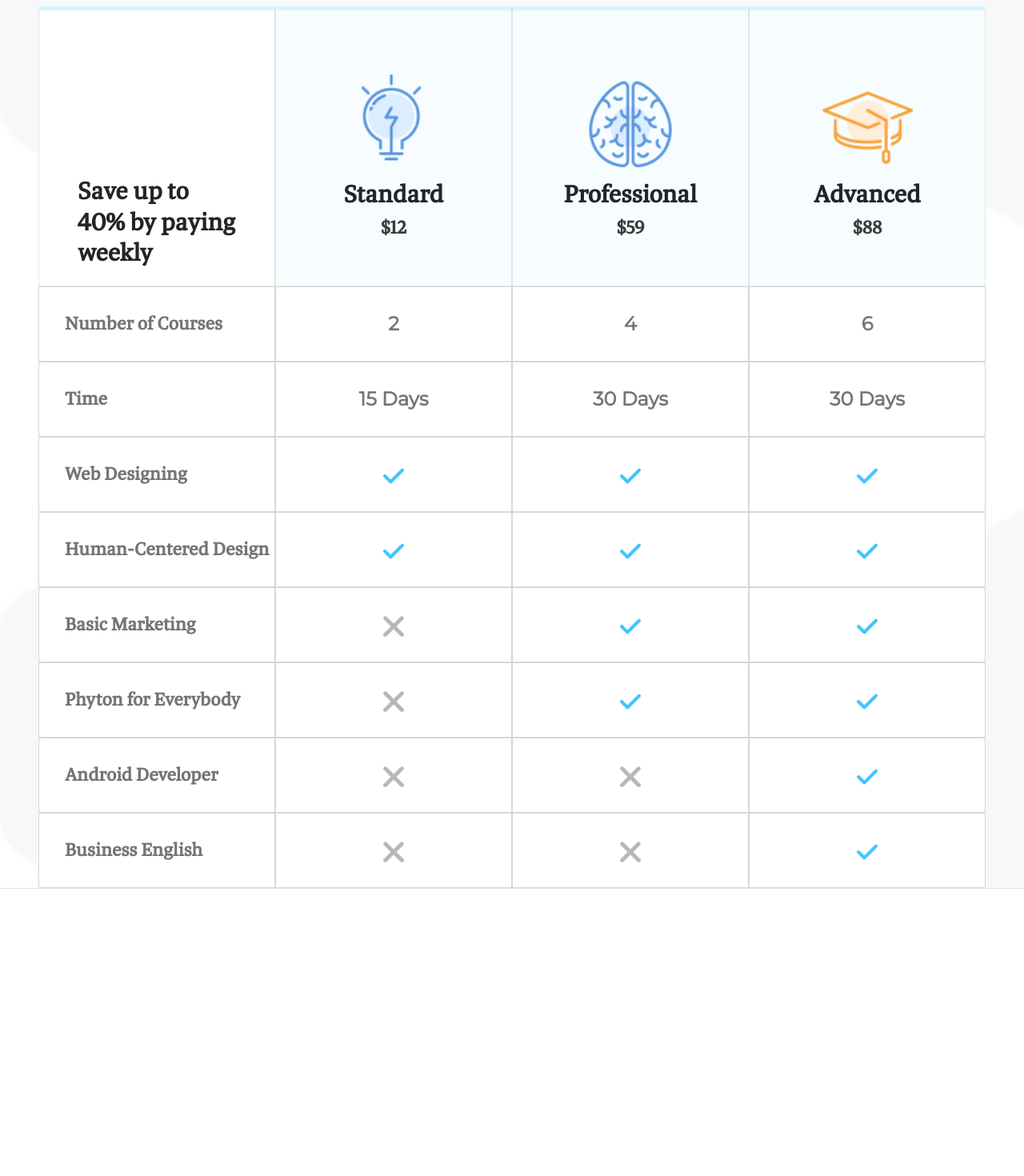
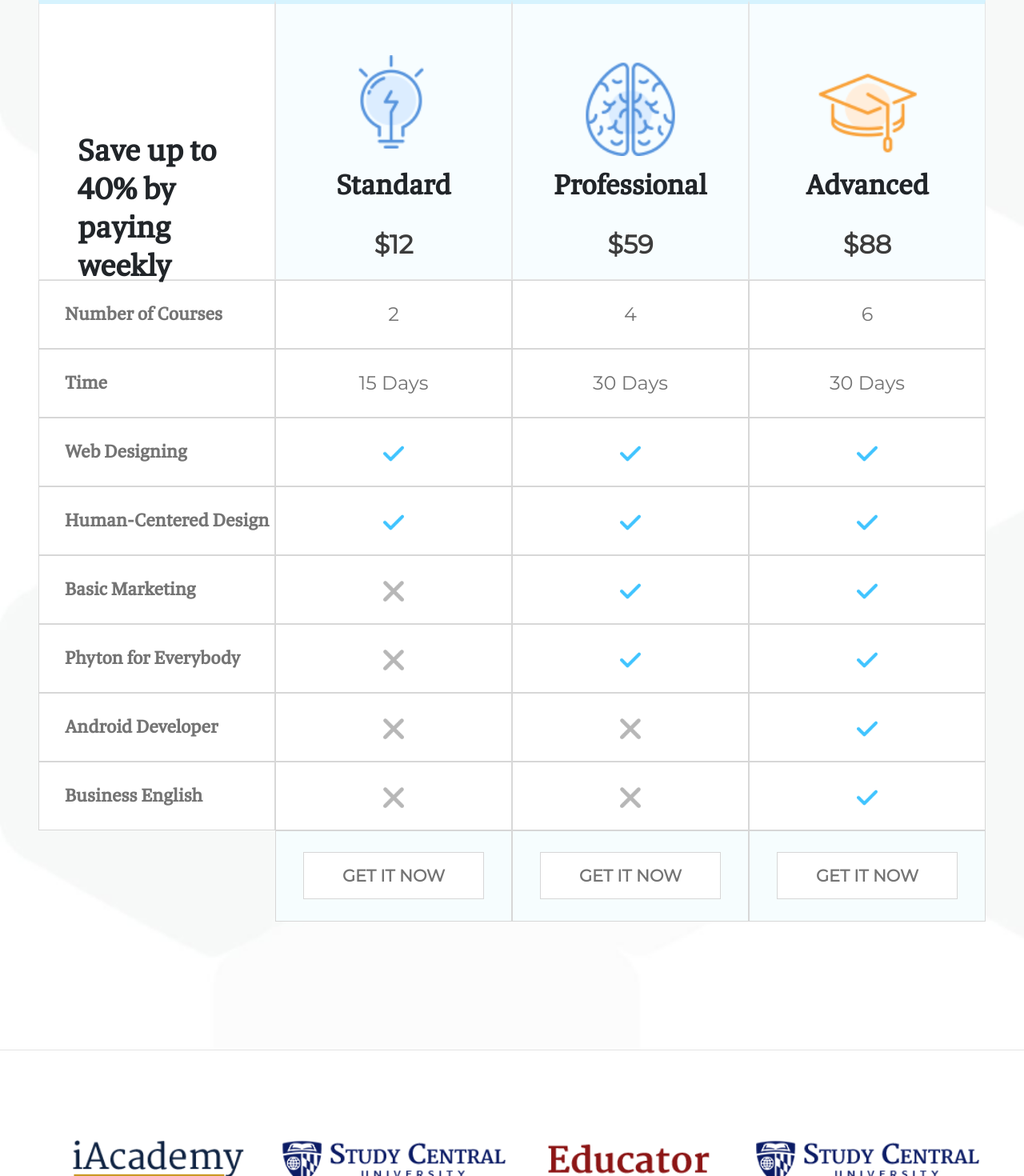
Before and after one commit to lucafranzoi98/proj-html-vuejs, a Vue app: page / in a window 1280 px wide. Shown: the part 7982-9452 px from the top of the page at 80% size. Before the commit the page ends 9253 px from the top, so only its background shows below. Built offline with nearby package versions, Linux system fonts and the light colour scheme.

Commit message:
add section

```diff
--- a/src/App.vue
+++ b/src/App.vue
@@ -2,12 +2,14 @@
 import { state } from "./state.js";
 import AppHeader from "./components/AppHeader.vue";
 import AppMain from "./components/AppMain.vue";
+import AppFooter from "./components/AppFooter.vue";
 
 export default{
    name: "App",
    components: {
       AppHeader,
-      AppMain
+      AppMain,
+      AppFooter
    },
    data (){
       return {
@@ -23,6 +25,8 @@ export default{
 
    <AppMain></AppMain>
 
+   <AppFooter></AppFooter>
+
 </template>
 
 <style >
--- a/src/assets/scss/app.scss
+++ b/src/assets/scss/app.scss
@@ -348,13 +348,13 @@ main{
       margin-top: 10rem;
       background-size: 3000px;
       border-bottom: 1px solid #e4e4e4;
-      margin-bottom: 10rem;
+      padding-bottom: 10rem;
 
       h2{
          font-family: Tasman;
          font-size: 5rem;
          font-weight: 600;
-         margin-bottom: 2rem;
+         margin-bottom: 1.5rem;
       }
 
       p{
@@ -376,27 +376,28 @@ main{
          background-color: #f7fdff;
          border: 1px solid #e4e4e4;
          border-top: 5px solid #d6f3fe;
-         padding-top: 5rem;
+         padding-top: 4rem;
          padding-bottom: 3rem;
          height: 350px;
       }
 
       h4{
          font-family: Tasman;
-         font-size: 2rem;
+         font-size: 2.5rem;
          font-weight: 600;
-         margin-top: 8rem;
+         margin-top: 5rem;
       }
 
       h5{
          font-family: Tasman;
-         font-size: 2rem;
+         font-size: 2.3rem;
          font-weight: 600;
+         margin-bottom: 2rem;
       }
 
       h6{
-         font-family: Tasman;
-         font-size: 1.5rem;
+         font-family: Montserrat;
+         font-size: 2rem;
          font-weight: 600;
          color: #3c3c3c;
       }
@@ -408,8 +409,8 @@ main{
          padding-left: 2rem;
          font-weight: 600;
          color: #747474;
-         padding-top: 1.75rem;
-         padding-bottom: 1.75rem;
+         padding-top: 1.5rem;
+         padding-bottom: 1.5rem;
          background-color: white;
       }
 
@@ -417,13 +418,39 @@ main{
          border: 1px solid rgb(215, 215, 215);
          font-family: Montserrat;
          font-size: 1.5rem;
-         font-weight: 600;
+         font-weight: 500;
          color: #747474;
-         padding-top: 1.75rem;
-         padding-bottom: 1.75rem;
+         padding-top: 1.5rem;
+         padding-bottom: 1.5rem;
          text-align: center;
          background-color: white;
       }
+
+      .plan-button{
+         border: 1px solid rgb(215, 215, 215);
+         font-family: Montserrat;
+         padding-top: 2.5rem;
+         padding-bottom: 2.5rem;
+         text-align: center;
+         background-color: #f6fdfe;
+         font-size: 1.3rem;
+
+         a{
+            text-decoration: none;
+            color: #747474;
+            padding: 1rem 3rem;
+            background-color: white;
+            border: 1px solid rgb(215, 215, 215);
+         }
+      }
    }
 
+   .partners{
+      margin: 7rem 0;
+   }
 }
+
+footer{
+   background-color: #232322;
+   padding-top: 7rem;
+}
--- /dev/null
+++ b/src/components/AppFooter.vue
@@ -0,0 +1,14 @@
+<script>
+export default{
+   name: "AppFooter"
+}
+</script>
+
+<template>
+
+   <footer class="px-5">
+
+
+   </footer>
+
+</template>
--- a/src/components/AppMain.vue
+++ b/src/components/AppMain.vue
@@ -7,6 +7,7 @@ import AppTestimonials from "./AppTestimonials.vue";
 import AppOffers from "./AppOffers.vue";
 import AppCourses from "./AppCourses.vue";
 import AppPricing from "./AppPricing.vue";
+import AppPartner from "./AppPartner.vue";
 
 export default{
    name: "AppMain",
@@ -17,7 +18,8 @@ export default{
       AppTestimonials,
       AppOffers,
       AppCourses,
-      AppPricing
+      AppPricing,
+      AppPartner
    },
    data (){
       return {
@@ -46,5 +48,7 @@ export default{
 
       <AppPricing></AppPricing>
 
+      <AppPartner></AppPartner>
+
    </main>
 </template>
--- /dev/null
+++ b/src/components/AppPartner.vue
@@ -0,0 +1,24 @@
+<script>
+import { state } from "../state.js";
+
+export default{
+   name: "AppPartner",
+   data(){
+      return {
+         state
+      }
+   }
+}
+</script>
+
+<template>
+
+   <section class="mx-5 partners">
+      <div class="d-flex">
+         <div v-for="partner in state.partners" class="col-3">
+            <img :src="state.getImagePath(partner)" class="w-100">
+         </div>
+      </div>
+   </section>
+
+</template>
--- a/src/components/AppPricing.vue
+++ b/src/components/AppPricing.vue
@@ -28,7 +28,7 @@ export default{
             <div class="d-flex">
                <div class="col-4" v-for="plan in state.plans">
                   <div class="plans-name text-center">
-                     <img :src="state.getImagePath(plan.img)" class="mb-3" width="120">
+                     <img :src="state.getImagePath(plan.img)" class="mb-3" width="130">
                      <h5>{{ plan.name }}</h5>
                      <h6>{{ plan.price }}</h6>
                   </div>
@@ -41,6 +41,9 @@ export default{
                         <img src="../assets/img/icons/close.png" height="26">
                      </div>
                   </div>
+                  <div class="plan-button">
+                     <a href="#" class="text-uppercase fw-bold">Get it now</a>
+                  </div>
                </div>
             </div>
 
--- a/src/state.js
+++ b/src/state.js
@@ -298,5 +298,11 @@ export const state = reactive({
             "True",
          ]
       },
+   ],
+   partners: [
+      "h5-client-5.png",
+      "h5-client-1.png",
+      "h5-client-2.png",
+      "h5-client-1.png"
    ]
 })
```
